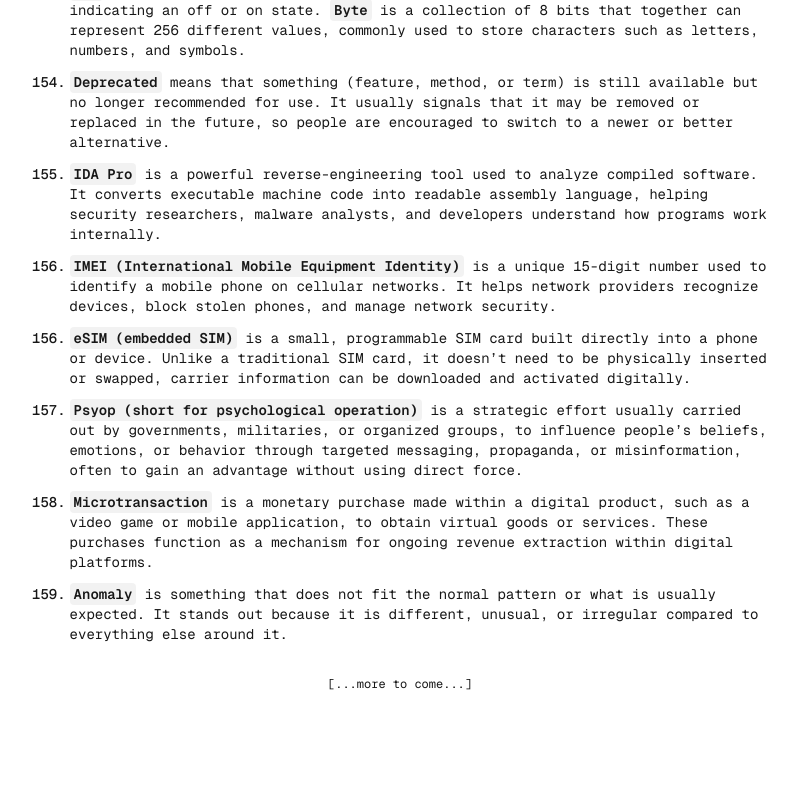
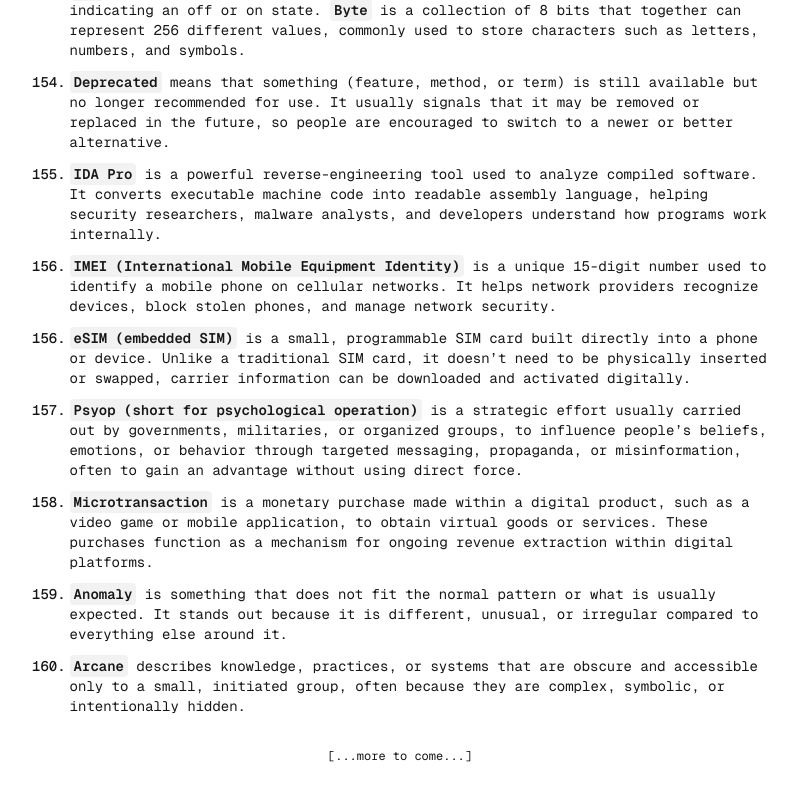
Before and after one commit to BrahimBoussada/mind-log, a Next.js app: page / in a window 1280 px wide. Shown: the part 10587-11383 px from the top of the page, without its empty margins (240-1037 px from the left). Before the commit the page ends 11311 px from the top, so only its background shows below. Built offline with nearby package versions, Linux system fonts and the light colour scheme.

Commit message:
log:09-02-2026

```diff
--- a/src/app/page.tsx
+++ b/src/app/page.tsx
@@ -1565,6 +1565,15 @@ export default function Home() {
           </Text>
         </Note>
 
+        <Note>
+          <N>160.</N>
+          <Text>
+            <Key>Arcane</Key> describes knowledge, practices, or systems that
+            are obscure and accessible only to a small, initiated group, often
+            because they are complex, symbolic, or intentionally hidden.
+          </Text>
+        </Note>
+
         {/* --- end --- */}
       </NoteWrapper>
 
```
